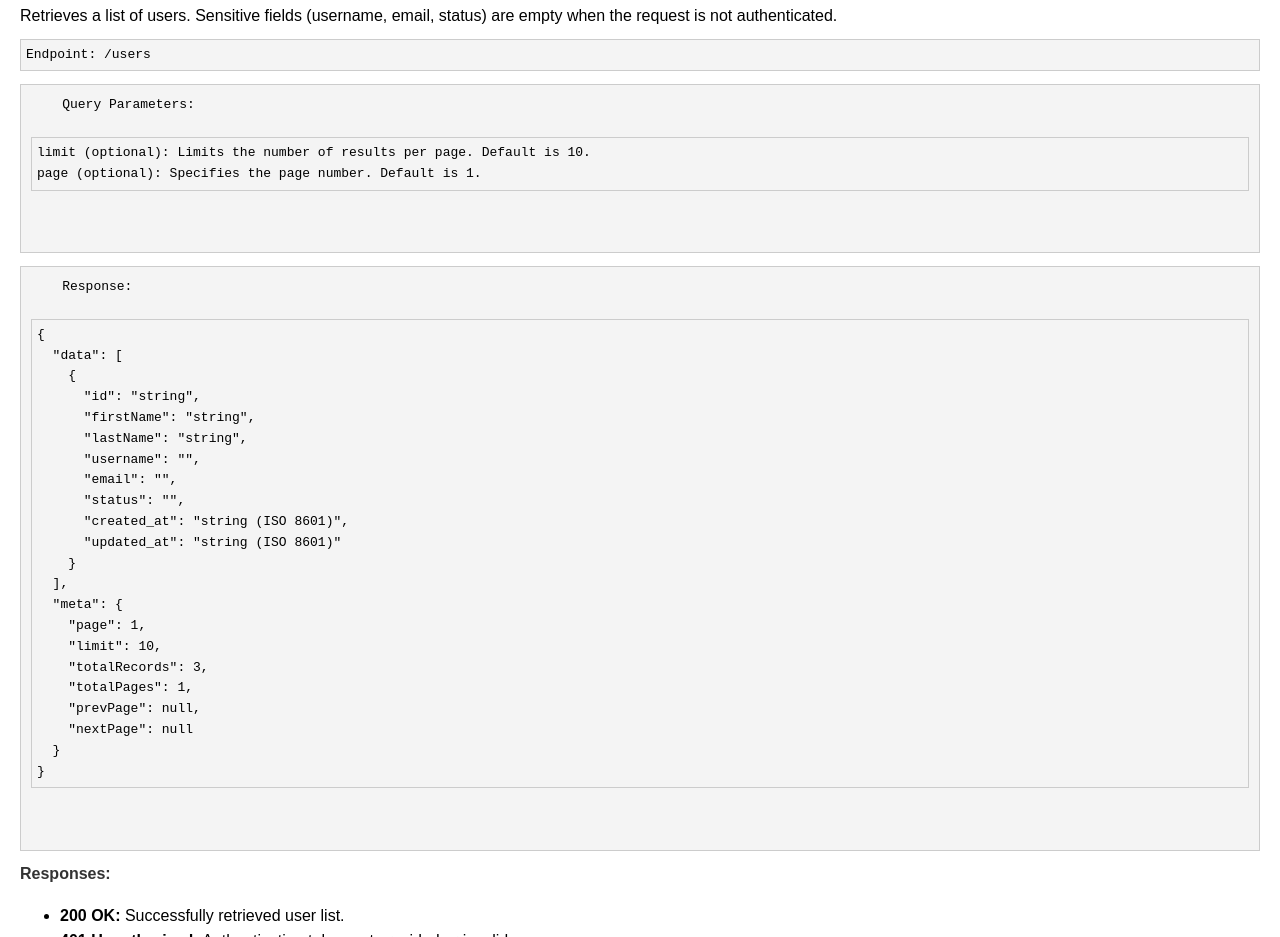
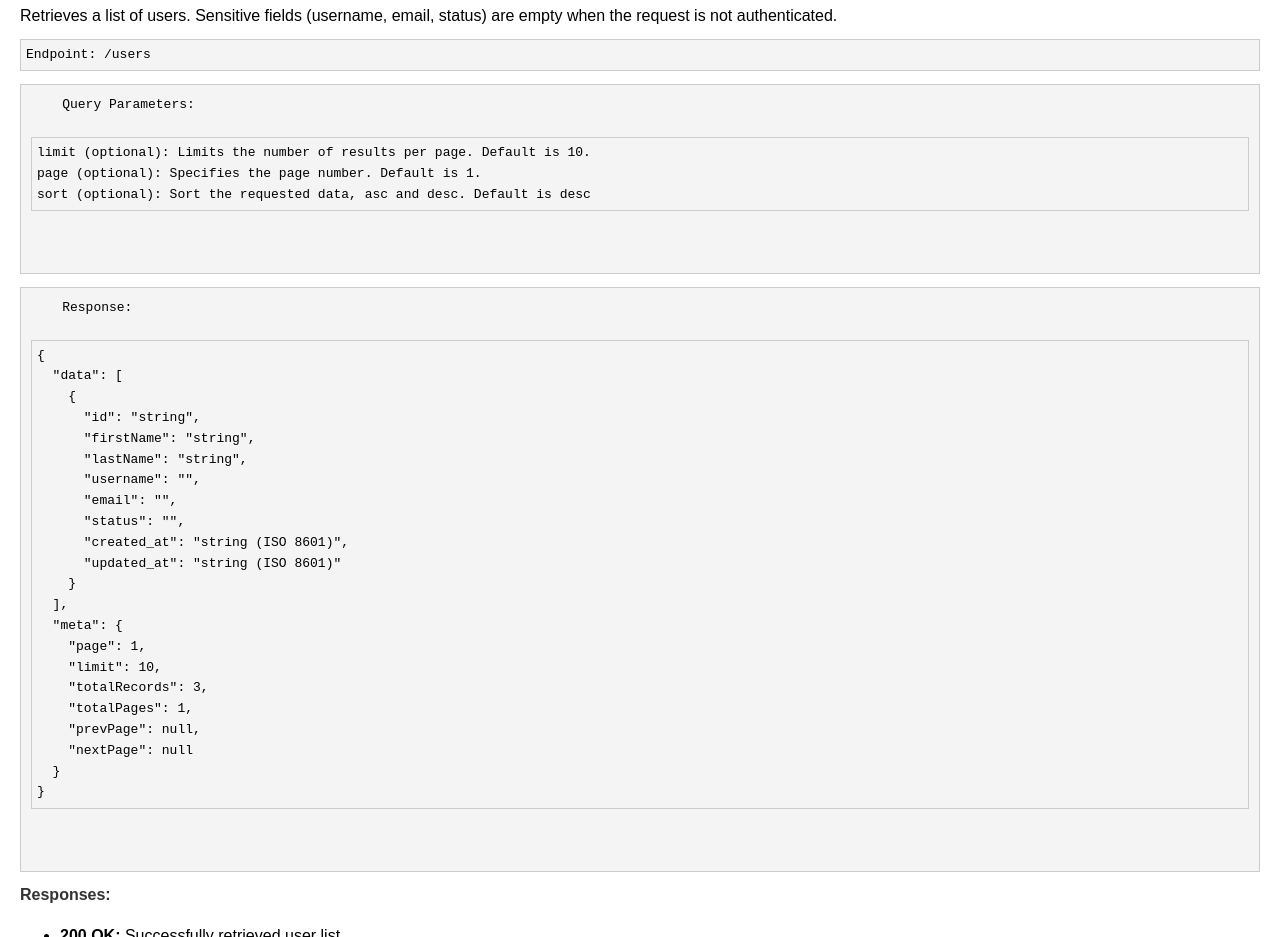
Before and after one commit to acidlake/nolatech-api-documentation, a plain HTML site: page index.html in a window 1280 px wide. Shown: the part 1433-2370 px from the top of the page. Drawn offline with Linux system fonts and the light colour scheme.

Commit message:
feat: added new query param

```diff
--- a/index.html
+++ b/index.html
@@ -112,7 +112,8 @@
             <pre>
     Query Parameters:
     <code>limit (optional): Limits the number of results per page. Default is 10.
-page (optional): Specifies the page number. Default is 1.</code>
+page (optional): Specifies the page number. Default is 1.
+sort (optional): Sort the requested data, asc and desc. Default is desc</code>
   </pre>
             <pre>
     Response:
```
